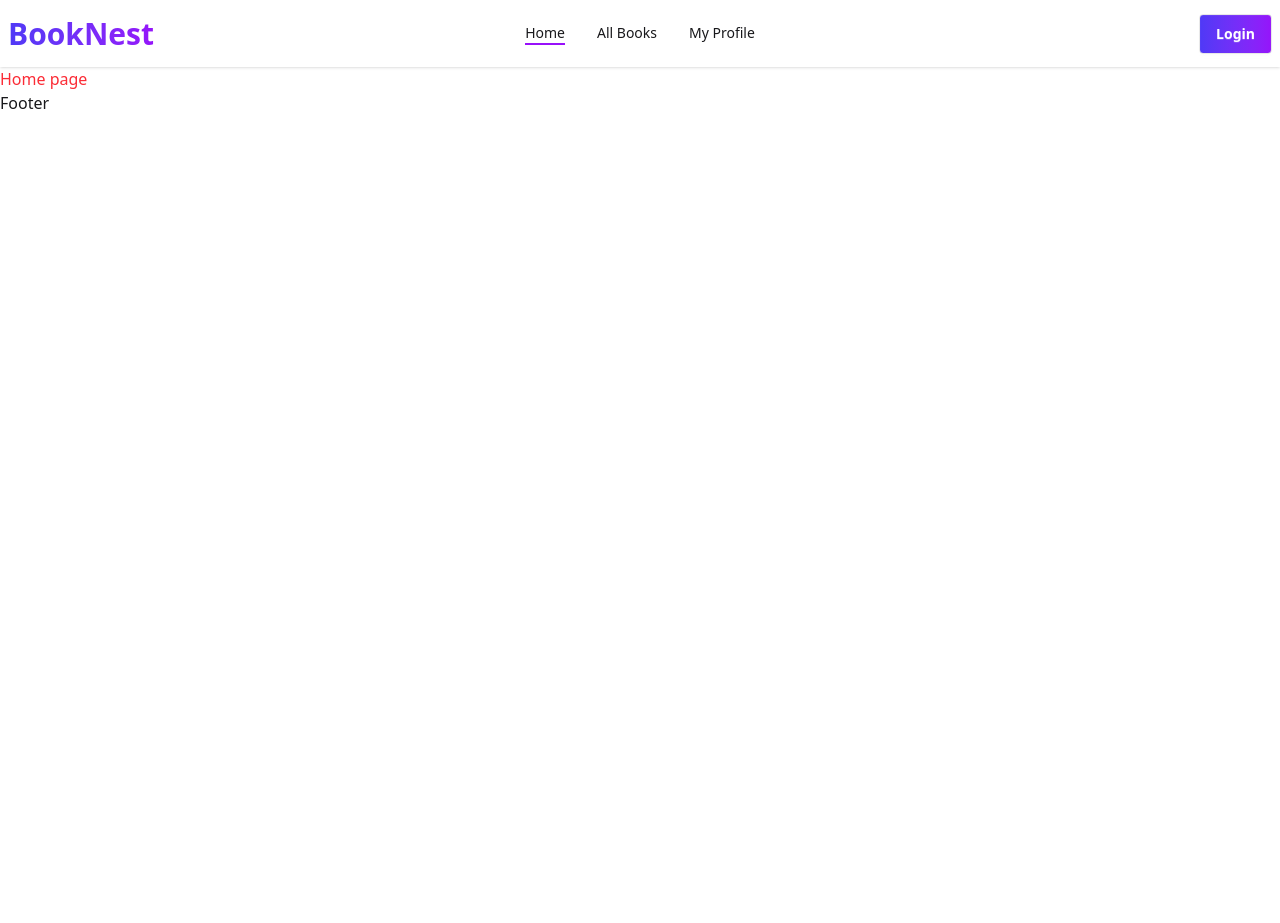
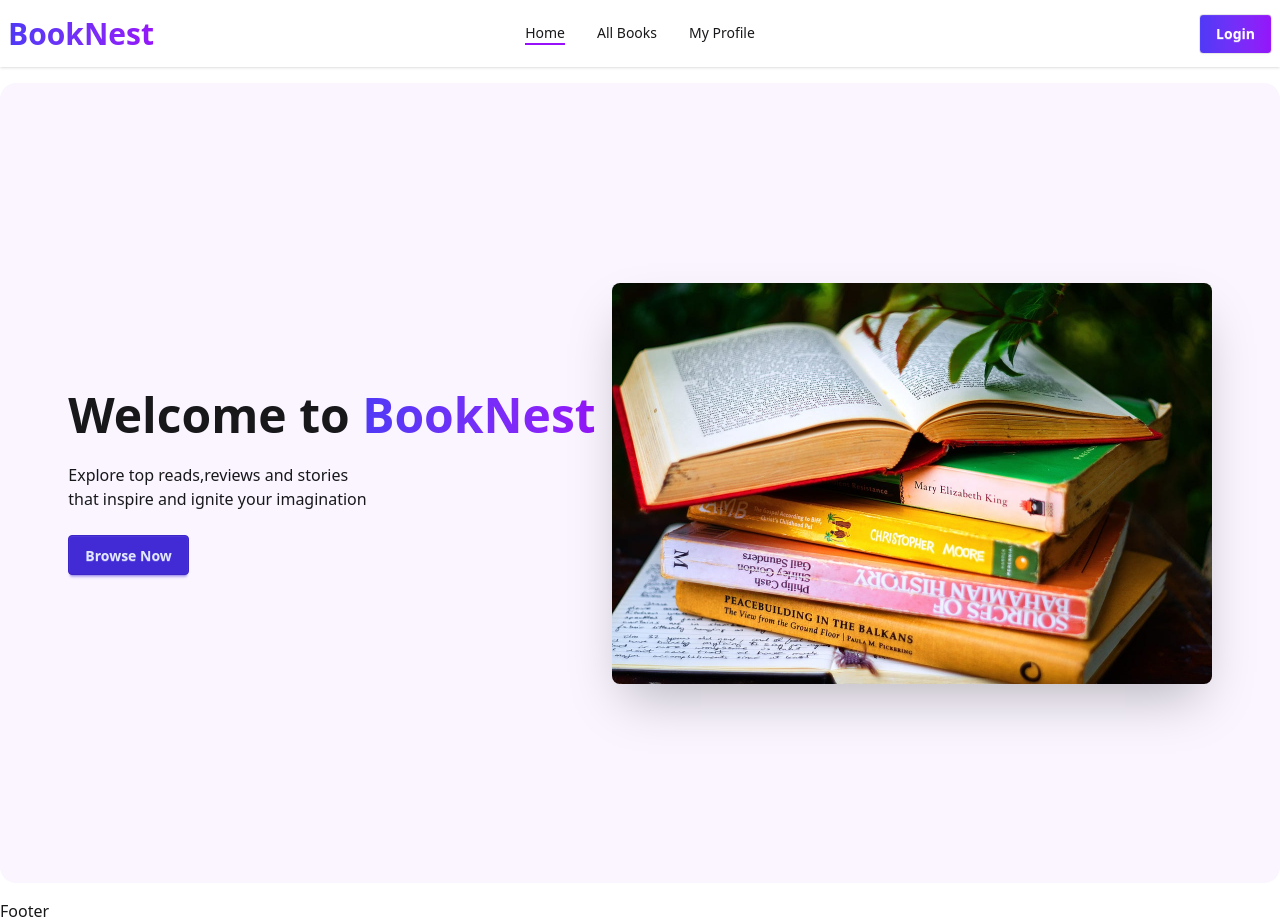
Before and after one commit to Miskat-BD/Assignment8, a Next.js app: page / in a window 1280 px wide. Before the commit the page ends 800 px from the top, so only its background shows below. Built offline with nearby package versions, Linux system fonts and the light colour scheme.

Commit message:
banner section  done

```diff
--- a/src/app/layout.js
+++ b/src/app/layout.js
@@ -1,7 +1,7 @@
 import { Geist, Geist_Mono } from "next/font/google";
 import "./globals.css";
-import Navbar from "@/components/Navbar";
-import Footer from "@/components/Footer";
+import Navbar from "@/components/shared/Navbar";
+import Footer from "@/components/shared/Footer";
 
 const geistSans = Geist({
   variable: "--font-geist-sans",
--- /dev/null
+++ b/src/app/not-found.jsx
@@ -0,0 +1,27 @@
+import Link from "next/link";
+
+const NotFound = () => {
+  return (
+    <div className="min-h-screen flex flex-col items-center justify-center text-center px-4">
+
+      <h1 className="text-6xl font-bold text-purple-600">404</h1>
+
+      <h2 className="text-2xl md:text-3xl font-semibold mt-4">
+        Page Not Found
+      </h2>
+
+      <p className="text-gray-500 mt-2 max-w-md">
+        Oops! The page you are looking for does not exist or has been moved.
+      </p>
+
+      <Link href="/">
+        <button className="mt-6 btn bg-gradient-to-r from-[#9514FA] to-[#4F39F6] text-white">
+          ⬅ Back to Home
+        </button>
+      </Link>
+
+    </div>
+  );
+};
+
+export default NotFound;
--- a/src/app/page.jsx
+++ b/src/app/page.jsx
@@ -1,6 +1,7 @@
+import Banner from "@/components/homepage/Banner";
 
 export default function Home() {
   return (
-    <h1 className="text-red-500">Home page</h1>
+    <Banner />
   )
 }
--- /dev/null
+++ b/src/components/homepage/Banner.jsx
@@ -0,0 +1,28 @@
+import Image from 'next/image';
+import heroImg from '@/assets/hero-img.jpg'
+import Link from 'next/link';
+const Banner = () => {
+    return (
+        <div className=' container mx-auto md:my-4'>
+            <div className="hero  min-h-screen bg-purple-50 rounded-2xl">
+                <div className="hero-content flex-col lg:flex-row-reverse">
+                    <Image
+                        src={heroImg}
+                        className=" rounded-lg shadow-2xl"
+                        alt='banner-img'
+                        width={600} height={550}
+                    />
+                    <div>
+                        <h1 className="text-5xl font-bold">Welcome to <span className='font-bold bg-linear-to-l from-[#9514FA] to-[#4F39F6] bg-clip-text text-transparent'>BookNest</span></h1>
+                        <p className="py-6">
+                            Explore top reads,reviews and stories <br /> that inspire and ignite your imagination
+                        </p>
+                        <Link href={'/books'}><button className="btn btn-primary">Browse Now</button></Link>
+                    </div>
+                </div>
+            </div>
+        </div>
+    );
+};
+
+export default Banner;
```
Also changed, not shown: src/assets/hero-img.jpg (added), src/components/shared/Footer.jsx (renamed from src/components/Footer.jsx), src/components/shared/NavLink.jsx (renamed from src/components/NavLink.jsx), src/components/shared/Navbar.jsx (renamed from src/components/Navbar.jsx).
